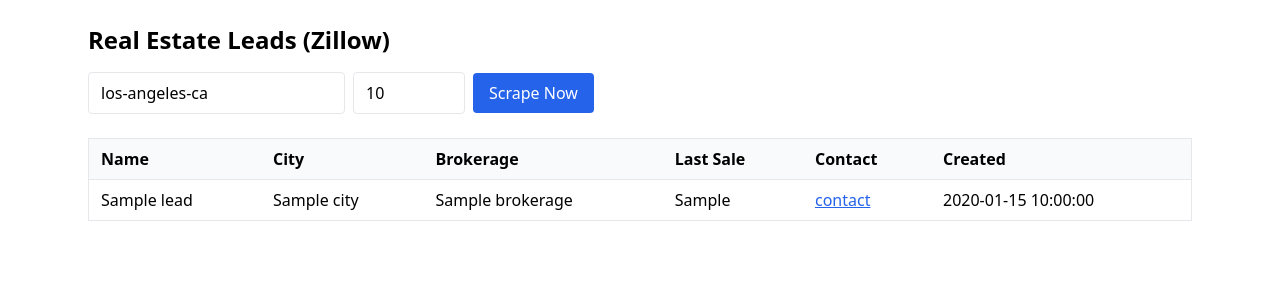
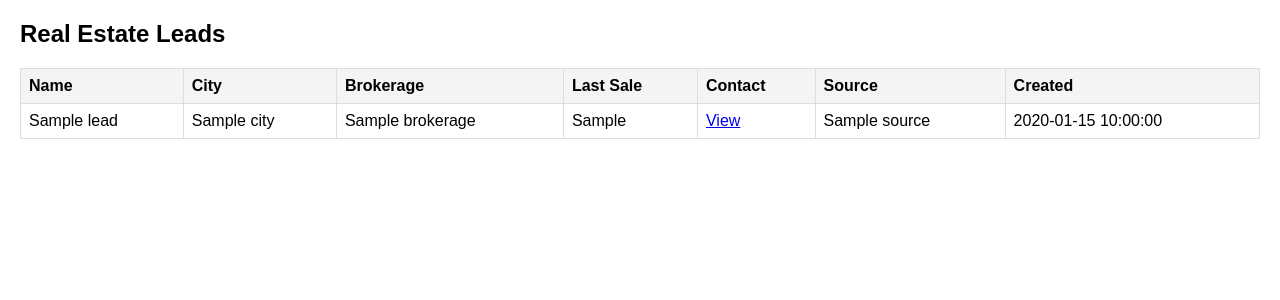
Before and after one commit to xxxloveitxxx/love-it, a Flask app: template templates/leads.html in a window 1280 px wide. Shown: the top 300 px of the page. Run offline with Flask 3, Linux system fonts and the light colour scheme; the template is opened without the code that fills it: most values are stand-ins (such as "Sample title", 1, 10 or a date in 2020); parts of the project's set-up code (start-up, migrations or seed data) failed here and were passed over; some libraries are stand-ins or nearby versions.

Commit message:
Update leads.html

```diff
--- a/templates/leads.html
+++ b/templates/leads.html
@@ -1,56 +1,41 @@
-<!doctype html>
+<!DOCTYPE html>
 <html>
 <head>
-    <meta charset="utf-8" />
-    <title>Leads (Zillow)</title>
-    <script src="https://unpkg.com/htmx.org@1.9.12"></script>
-    <link href="https://cdn.jsdelivr.net/npm/tailwindcss@2.2.19/dist/tailwind.min.css" rel="stylesheet">
+    <title>Leads Dashboard</title>
+    <style>
+        body { font-family: Arial, sans-serif; margin: 20px; }
+        table { border-collapse: collapse; width: 100%; }
+        th, td { border: 1px solid #ddd; padding: 8px; }
+        th { background-color: #f4f4f4; text-align: left; }
+    </style>
 </head>
-  <body class="p-6 max-w-6xl mx-auto">
-    <h1 class="text-2xl font-bold mb-4">Real Estate Leads (Zillow)</h1>
-
-    <div class="flex items-center gap-2">
-      <input id="city" class="border rounded px-3 py-2" placeholder="city-slug e.g. los-angeles-ca" value="los-angeles-ca">
-      <input id="limit" type="number" class="border rounded px-3 py-2 w-28" value="10" min="1" max="50">
-      <button
-        class="bg-blue-600 text-white px-4 py-2 rounded"
-        hx-post="/scrape"
-        hx-target="#status"
-        hx-vals='js:{"city": document.getElementById("city").value, "limit": document.getElementById("limit").value}'
-        hx-headers='{"Content-Type": "application/json"}'
-        hx-trigger="click">Scrape Now</button>
-      <div id="status" class="ml-3 text-sm text-gray-600"></div>
-    </div>
-
-    <div class="mt-6 overflow-x-auto">
-      <table class="min-w-full border">
-        <thead class="bg-gray-50">
+<body>
+    <h2>Real Estate Leads</h2>
+    <table>
+        <thead>
             <tr>
-            <th class="px-3 py-2 text-left">Name</th>
-            <th class="px-3 py-2 text-left">City</th>
-            <th class="px-3 py-2 text-left">Brokerage</th>
-            <th class="px-3 py-2 text-left">Last Sale</th>
-            <th class="px-3 py-2 text-left">Contact</th>
-            <th class="px-3 py-2 text-left">Created</th>
+                <th>Name</th>
+                <th>City</th>
+                <th>Brokerage</th>
+                <th>Last Sale</th>
+                <th>Contact</th>
+                <th>Source</th>
+                <th>Created</th>
             </tr>
         </thead>
         <tbody>
             {% for lead in leads %}
-          <tr class="border-t">
-            <td class="px-3 py-2">{{ lead.name }}</td>
-            <td class="px-3 py-2">{{ lead.city }}</td>
-            <td class="px-3 py-2">{{ lead.brokerage }}</td>
-            <td class="px-3 py-2">{{ lead.last_sale }}</td>
-            <td class="px-3 py-2">
-              {% if lead.contact_link %}
-                <a class="text-blue-600 underline" href="{{ lead.contact_link }}" target="_blank" rel="noopener">contact</a>
-              {% endif %}
-            </td>
-            <td class="px-3 py-2">{{ lead.created_at }}</td>
+            <tr>
+                <td>{{ lead.name }}</td>
+                <td>{{ lead.city }}</td>
+                <td>{{ lead.brokerage }}</td>
+                <td>{{ lead.last_sale }}</td>
+                <td><a href="{{ lead.contact_link }}" target="_blank">View</a></td>
+                <td>{{ lead.source }}</td>
+                <td>{{ lead.created_at }}</td>
             </tr>
             {% endfor %}
         </tbody>
     </table>
-    </div>
 </body>
 </html>
```
Lines whose indentation alone changed are shown as unchanged.
